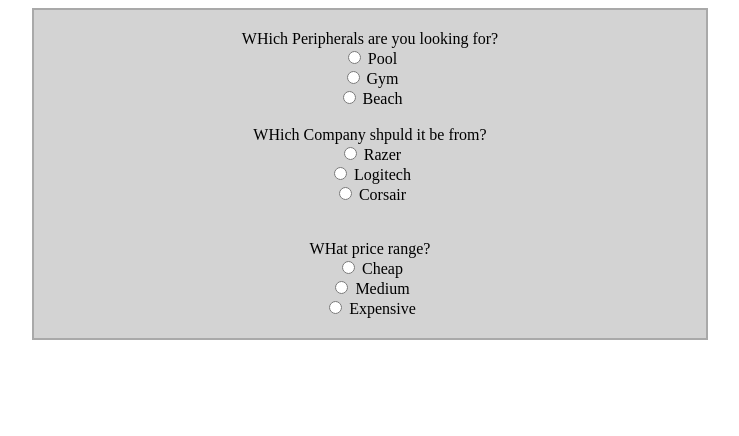
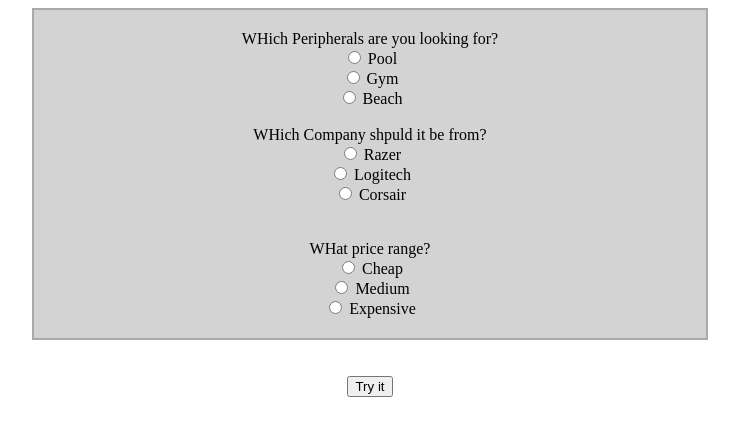
Before and after one commit to Syosha/game.github.io, a plain HTML site: page contact.html in a window 1280 px wide. Shown: the whole page, without its empty margins (270-1009 px from the left). Drawn offline with Linux system fonts and the light colour scheme.

Commit message:
Update contact.html

```diff
--- a/contact.html
+++ b/contact.html
@@ -336,6 +336,7 @@
 </form>
 </div>
 <br><br>
+<center><button onclick="myFunction()">Try it</button></center>
 
 </body>
 </html>
```
